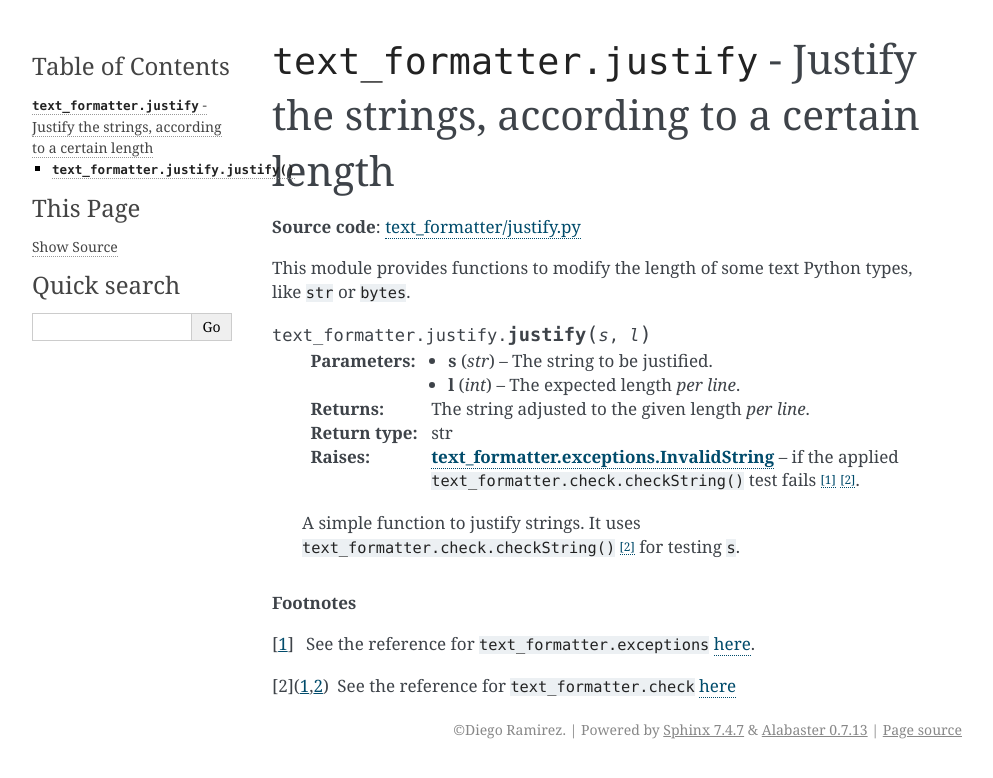
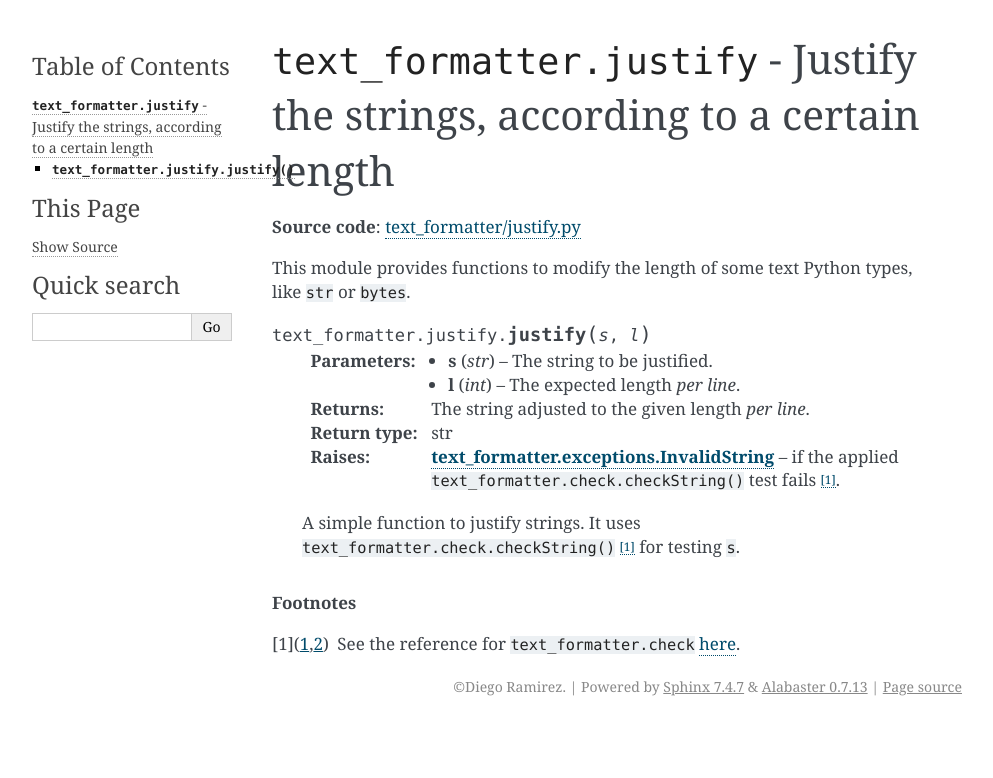
Before and after one commit to DiddiLeija/text_formatter, a Sphinx documentation site: the page built from docs/modules/module_justify.rst, in a window 1280 px wide. Shown: the top 778 px of the page, without its empty margins (148-1141 px from the left). Built offline with Sphinx 7.4.7, drawn with Linux system fonts in a browser that asks for light colours.

Commit message:
Remove the `text_formatter.exceptions` reference
It appears directly.

```diff
--- a/docs/modules/module_justify.rst
+++ b/docs/modules/module_justify.rst
@@ -13,12 +13,10 @@
    :param int l: The expected length *per line*.
    :return: The string adjusted to the given length *per line*.
    :rtype: str
-   :raises text_formatter.exceptions.InvalidString: if the applied ``text_formatter.check.checkString()`` test fails [#f1]_ [#f2]_.
+   :raises text_formatter.exceptions.InvalidString: if the applied ``text_formatter.check.checkString()`` test fails [#f1]_.
 
-   A simple function to justify strings. It uses ``text_formatter.check.checkString()`` [#f2]_ for testing ``s``.
+   A simple function to justify strings. It uses ``text_formatter.check.checkString()`` [#f1]_ for testing ``s``.
 
 .. rubric:: Footnotes
 
-.. [#f1] See the reference for ``text_formatter.exceptions`` `here <https://text-formatter.readthedocs.io/en/latest/modules/module_exception.html>`_.
-
-.. [#f2] See the reference for ``text_formatter.check`` `here <https://text-formatter.readthedocs.io/en/latest/modules/module_check.html>`_
+.. [#f1] See the reference for ``text_formatter.check`` `here <https://text-formatter.readthedocs.io/en/latest/modules/module_check.html>`_.
```
